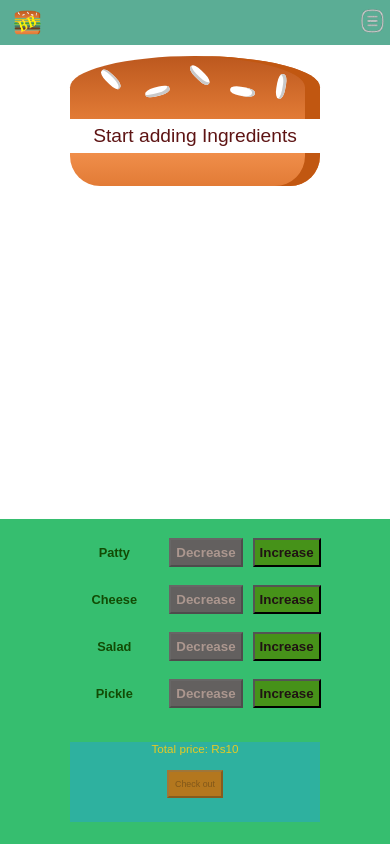
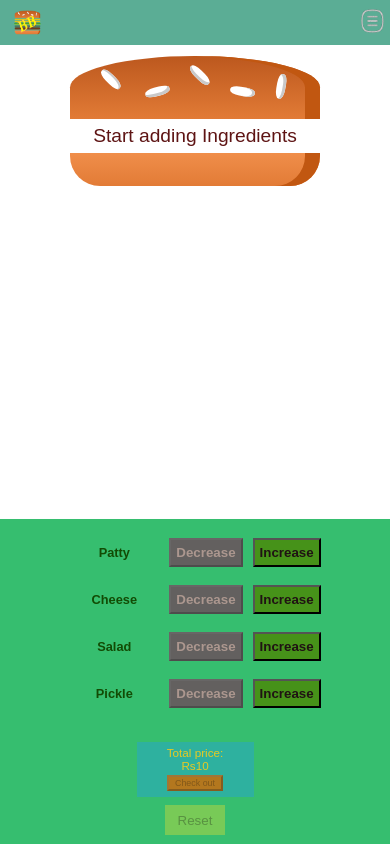
Before and after one commit to JaiSinghal02/Burger-App, a React (Create React App) app: page / in a window 390 px wide. Built offline with nearby package versions, Linux system fonts and the light colour scheme; a web font is replaced by a local one.

Commit message:
Added post order to database

```diff
--- a/package.json
+++ b/package.json
@@ -6,6 +6,7 @@
     "@testing-library/jest-dom": "^5.11.9",
     "@testing-library/react": "^11.2.5",
     "@testing-library/user-event": "^12.7.3",
+    "axios": "^0.21.1",
     "react": "^17.0.1",
     "react-dom": "^17.0.1",
     "react-scripts": "4.0.3",
--- a/src/compnents/Burger/BuilControls/BuildControls.css
+++ b/src/compnents/Burger/BuilControls/BuildControls.css
@@ -13,6 +13,8 @@
 .Build-Box{
     display: flex;
     flex-direction: row;
+    justify-content: space-around;
+    width:98%
 }
 .Control-Box{
     display: flex;
@@ -21,10 +23,10 @@
 .Price-Section{
     flex-direction: column;
     height:30%;
+    width:30%;
     box-sizing: border-box;
     margin-top:180px;
-    margin-left: 40px;
-    padding:0 20px;
+    padding:0 15px;
     justify-content: center;
     background-color: rgb(46, 177, 159);
 }
@@ -34,7 +36,7 @@
 }
 .Check-Out{
     align-items: baseline;
-    margin:15px auto;
+    margin:3% auto;
     height: 35%;
     font-size: calc(5px + 1vw);
     background-color: rgb(179, 119, 30);
@@ -67,6 +69,35 @@
     }
 }
 
+.Reset-Button-Div{
+    display: flex;
+    flex-direction: column-reverse;
+    bottom:15px;
+    box-sizing: border-box;
+    margin-left: 20px;
+}
+.Reset-Button{
+    height:30px;
+    width:60px;
+    margin-bottom: 20px ;
+    background-color: rgb(235, 222, 52);
+    border:1px solid rgb(0, 0, 0);
+    outline:2px solid cornsilk;
+}
+.Reset-Button:enabled:hover{
+    cursor: pointer;
+    background-color: rgb(233, 220, 47);
+    box-shadow: 2px 2px 3px rgba(0, 0, 0, 0.712);
+}
+.Reset-Button:active{
+    transform: translate(2px,2px);
+}
+.Reset-Button:disabled{
+    background-color: rgba(233, 221, 47, 0.37);
+    border:none;
+    outline:none;
+}
+
 @media only screen and (max-width:700px){
     .BuildControls{
         position:fixed;
@@ -90,13 +121,21 @@
         margin-bottom: 28px;
     }
     .Price-Section{
-        width:250px;
+        width:30%;
         height:80px;
         box-sizing: border-box;
         margin-top:0;
         margin:0;
-        padding:0 20px;
+        padding:4px 20px;
         justify-content: center;
         background-color: rgb(46, 177, 159);
     }
+    .Reset-Button-Div{
+        display: flex;
+        flex-direction: column-reverse;
+        padding-top: 8px;
+        bottom:15px;
+        box-sizing: border-box;
+        margin-left: 0px;
+    }
 }
--- a/src/compnents/Burger/BuilControls/BuildControls.js
+++ b/src/compnents/Burger/BuilControls/BuildControls.js
@@ -21,6 +21,7 @@ const BuildControls = (props) => (
                         incClick={() => props.iClick(i)}
                         limit={val.limit}
                         ingd={props.ing}
+                        key={val.label+val.value}
                     />
                 })
             }
@@ -33,6 +34,7 @@ const BuildControls = (props) => (
                 </div>
                 <button className="Check-Out" disabled={!props.checkOrd} onClick={props.ordered}>Check out</button>
             </div>
+            <div className="Reset-Button-Div"><button className="Reset-Button" disabled={!props.checkOrd} onClick={props.reset}>Reset</button></div>
 
         </div>
     </div>
--- a/src/compnents/Burger/Burger.js
+++ b/src/compnents/Burger/Burger.js
@@ -1,17 +1,16 @@
 import React from 'react';
 import BurgerIngredients from './BurgerIngredients/BurgerIngredients';
-import Aux from '../../hoc/Auxillary';
 import './Burger.css'
 
 const burger = (props)=>{
     let cheese=[]
-    for(var i=0;i<props.val[1];++i) cheese.push(<BurgerIngredients ing="cheese" />)
+    for(var i=0;i<props.val[1];++i) cheese.push(<BurgerIngredients ing="cheese" key={i}/>)
     let salad=[]
-    for(i=0;i<props.val[2];++i) cheese.push(<BurgerIngredients ing="salad" />)
+    for(i=0;i<props.val[2];++i) cheese.push(<BurgerIngredients ing="salad" key={i+10}/>)
     let pickle=[]
-    for(i=0;i<props.val[3];++i) cheese.push(<BurgerIngredients ing="pickle" />)
+    for(i=0;i<props.val[3];++i) cheese.push(<BurgerIngredients ing="pickle" key={i+20}/>)
     let patty=[]
-    for(i=0;i<props.val[0];++i) cheese.push(<BurgerIngredients ing="patty" />)
+    for(i=0;i<props.val[0];++i) cheese.push(<BurgerIngredients ing="patty" key={i+30}/>)
     let check=(cheese.length+salad.length+pickle.length+patty.length)!==0;
     let dispmsg=check?null:"Start adding Ingredients"
     return (
--- a/src/compnents/UI/Modal/Modal.js
+++ b/src/compnents/UI/Modal/Modal.js
@@ -1,21 +1,27 @@
-import React from 'react';
+import React, {Component} from 'react';
 import './Modal.css'
 import BackDrop from '../Backdrop/BackDrop';
 import Aux from '../../../hoc/Auxillary';
 
-const modal=(props)=>{
+class Modal extends Component{
     //const zval={z-index:props.showModal?100:-100;}
+    shouldComponentUpdate(nextProps,nextState){
+        return nextProps.showModal !== this.props.showModal || this.props.children!==nextProps.children;
+    }
+    componentDidUpdate(){
+        console.log("Modal Updates...");
+    }
+    render(){
         return(
             <Aux>
 
-        <BackDrop showBack={props.showModal}/>
+            <BackDrop showBack={this.props.showModal}/>
             <div className="Modal" style={{
-            transform: props.showModal?'translateZ(100)':'translateZ(-300)',
-            transform: props.showModal?'rotateZ(360deg)':'rotateZ(200deg)',
-            zIndex:props.showModal?'300':'-300',
-            opacity: props.showModal?'1':'0'
-        }}>{console.log(props.showModal)}
-            {props.children}
+                transform: this.props.showModal?('translateZ(100)','rotateZ(360deg)'):('translateZ(-300)','rotateZ(200deg)'),
+                zIndex:this.props.showModal?'300':'-300',
+                opacity: this.props.showModal?'1':'0'
+            }}>
+                {this.props.children}
 
             </div>
             </Aux>
@@ -23,4 +29,6 @@ const modal=(props)=>{
 
     }
 
-export default modal;
+}
+
+export default Modal;
--- /dev/null
+++ b/src/compnents/UI/Spinner/Spinner.css
@@ -0,0 +1,57 @@
+.loader,
+.loader:before,
+.loader:after {
+  border-radius: 50%;
+  width: 2.5em;
+  height: 2.5em;
+  -webkit-animation-fill-mode: both;
+  animation-fill-mode: both;
+  -webkit-animation: load7 1.8s infinite ease-in-out;
+  animation: load7 1.8s infinite ease-in-out;
+}
+.loader {
+  color: #ace359;
+  font-size: 10px;
+  margin: 80px auto;
+  position: relative;
+  box-sizing: border-box;
+  -webkit-transform: translateZ(0);
+  -ms-transform: translateZ(0);
+  transform: translateZ(0);
+  -webkit-animation-delay: -0.16s;
+  animation-delay: -0.16s;
+}
+.loader:before,
+.loader:after {
+  content: '';
+  position: absolute;
+  top: 0;
+}
+.loader:before {
+  left: -3.5em;
+  -webkit-animation-delay: -0.32s;
+  animation-delay: -0.32s;
+}
+.loader:after {
+  left: 3.5em;
+}
+@-webkit-keyframes load7 {
+  0%,
+  80%,
+  100% {
+    box-shadow: 0 2.5em 0 -1.3em;
+  }
+  40% {
+    box-shadow: 0 2.5em 0 0;
+  }
+}
+@keyframes load7 {
+  0%,
+  80%,
+  100% {
+    box-shadow: 0 2.5em 0 -1.3em;
+  }
+  40% {
+    box-shadow: 0 2.5em 0 0;
+  }
+}
--- /dev/null
+++ b/src/compnents/UI/Spinner/Spinner.js
@@ -0,0 +1,10 @@
+import React from 'react';
+import './Spinner.css';
+
+const spinner = ()=>
+(
+
+<div className="loader"><p style={{'fontSize':"0.8rem"}}>Loading</p></div>
+)
+
+export default spinner;
--- a/src/containers/BurgerBuilder/BurgerBuilder.js
+++ b/src/containers/BurgerBuilder/BurgerBuilder.js
@@ -5,6 +5,8 @@ import BuildControls from '../../compnents/Burger/BuilControls/BuildControls'
 import './BurgerBuilder.css'
 import Modal from '../../compnents/UI/Modal/Modal';
 import OrderSummary from '../../compnents/OrderSummary/OrderSummary';
+import Spinner from '../../compnents/UI/Spinner/Spinner';
+import axios from 'axios';
 class BurgerBuilder extends Component {
     constructor(props) {
         super(props);
@@ -14,7 +16,8 @@ class BurgerBuilder extends Component {
             baseprice: 10,
             price: 10,
             shouldOrder: false,
-            isPurchasing:false
+            isPurchasing:false,
+            spinner:false
         }
     };
     updateShouldOrder(ing) {
@@ -58,15 +61,47 @@ class BurgerBuilder extends Component {
     checkOut() {
         alert("Are you sure")
     }
+
+    orderBurger() {
+        this.setState({spinner:true})
+        const order = {
+            Patty: this.state.ingredient[0],
+            Cheese: this.state.ingredient[1],
+            Salad: this.state.ingredient[2],
+            Pickle: this.state.ingredient[3],
+            Amount: this.state.price
+        }
+        axios.post('/orders.json',order)
+            .then(res=>{
+                this.setState({isPurchasing:false,spinner:false});
+                console.log(res);
+            })
+            .catch(err=>{
+                this.setState({isPurchasing:false,spinner:false});
+                console.log(err);
+            })
+    }
+    resetBurger(){
+        let olding=[...this.state.ingredient];
+        let reseting=olding.map(e=>{
+            return 0;
+        })
+        this.setState({ingredient:reseting,shouldOrder:false})
+    }
     render() {
+        let modalContent=<Spinner/>
+        if(!this.state.spinner){
+            modalContent=<OrderSummary
+            ing={this.state.ingredient}
+            ordCancel={this.notPurchasing.bind(this)}
+            price={this.state.price}
+            orderBurger={this.orderBurger.bind(this)}
+            />
+        }
         return (
             <Aux className="Container">
                 <Modal showModal={this.state.isPurchasing}>
-                    <OrderSummary
-                    ing={this.state.ingredient}
-                    ordCancel={this.notPurchasing.bind(this)}
-                    price={this.state.price}
-                    />
+                    {modalContent}
                 </Modal>
                 <Burger val={[...this.state.ingredient]}></Burger>
 
@@ -77,6 +112,7 @@ class BurgerBuilder extends Component {
                     price={this.state.price}
                     checkOrd={this.state.shouldOrder}
                     ordered={this.purchasing.bind(this)}
+                    reset={this.resetBurger.bind(this)}
                 />
 
             </Aux>
--- a/src/index.js
+++ b/src/index.js
@@ -3,6 +3,9 @@ import ReactDOM from 'react-dom';
 import './index.css';
 import App from './App';
 import reportWebVitals from './reportWebVitals';
+import axios from 'axios';
+
+axios.defaults.baseURL='https://burger-bing-react-app-default-rtdb.firebaseio.com';
 
 ReactDOM.render(
   <React.StrictMode>
```
Also changed, not shown: src/compnents/OrderSummary/OrderSummary.js (+16 -12 lines), public/manifest.json, 1 other file (tests, documents, lock files or other folders). Lines whose indentation alone changed are shown as unchanged.
